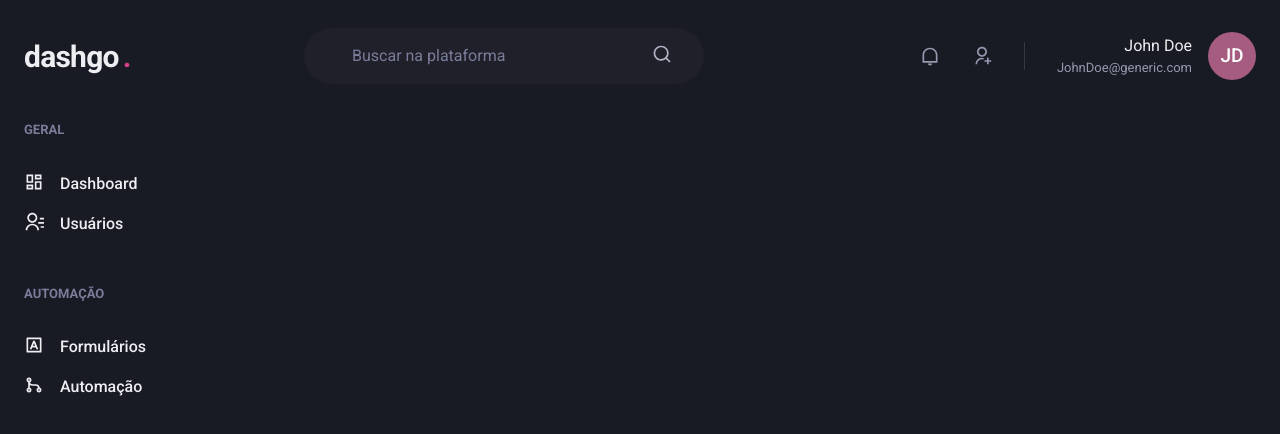
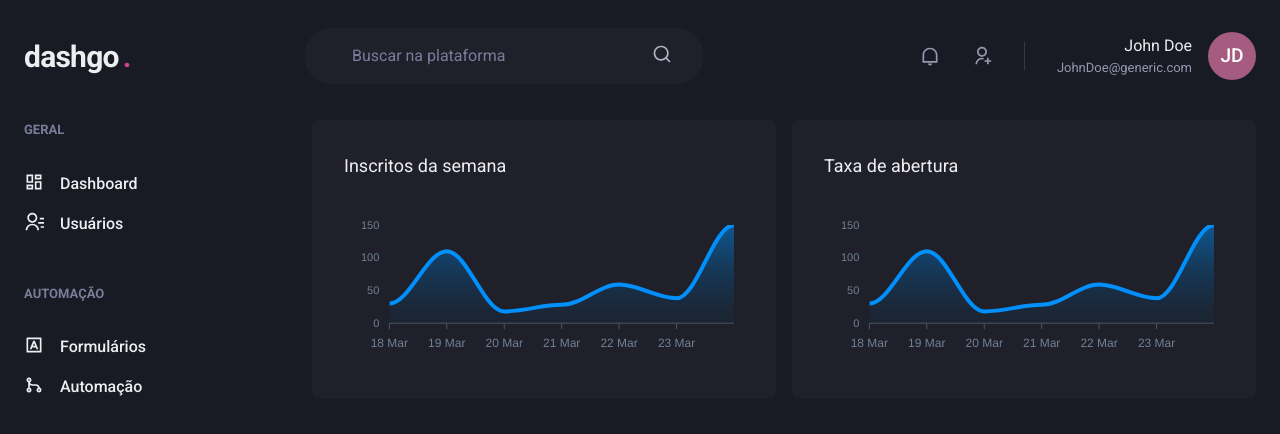
Before and after one commit to kalilscr/dashgo, a Next.js app: page /dashboard in a window 1280 px wide. Shown: the top 434 px of the page. Built offline with nearby package versions, Linux system fonts and the light colour scheme.

Commit message:
building the Dashboard page.

```diff
--- a/package.json
+++ b/package.json
@@ -13,9 +13,11 @@
     "@chakra-ui/react": "^1.6.7",
     "@emotion/react": "^11.4.1",
     "@emotion/styled": "^11.3.0",
+    "apexcharts": "^3.28.3",
     "framer-motion": "^4.1.17",
     "next": "11.1.2",
     "react": "17.0.2",
+    "react-apexcharts": "^1.3.9",
     "react-dom": "17.0.2",
     "react-icons": "^4.2.0"
   },
--- a/src/pages/dashboard.tsx
+++ b/src/pages/dashboard.tsx
@@ -1,6 +1,64 @@
-import { Flex } from '@chakra-ui/react';
+import { Flex, SimpleGrid, Box, Text, theme } from '@chakra-ui/react';
+import dynamic from 'next/dynamic';
 import { Header } from '../components/Header';
 import { SideBar } from '../components/SideBar';
+import { ApexOptions } from 'apexcharts';
+
+const Chart = dynamic(() => import('react-apexcharts'), {
+    ssr: false, // server side rendering desligado
+})
+
+const options: ApexOptions = {
+    chart: {
+        toolbar: {
+            show: false,
+        },
+        zoom: {
+            enabled: false,
+        },
+        foreColor: theme.colors.gray[500],
+    },
+    grid: {
+        show: false,
+    },
+    dataLabels: {
+        enabled: false,
+    },
+    tooltip: {
+        enabled: false,
+    },
+    xaxis: {
+        type: 'datetime',
+        axisBorder: {
+            color: theme.colors.gray[600]
+        },
+        axisTicks: {
+            color: theme.colors.gray[600]
+        },
+        categories: [
+            '2021-03-18T00:00:00.000Z',
+            '2021-03-19T00:00:00.000Z',
+            '2021-03-20T00:00:00.000Z',
+            '2021-03-21T00:00:00.000Z',
+            '2021-03-22T00:00:00.000Z',
+            '2021-03-23T00:00:00.000Z',
+            '2021-03-24T00:00:00.000Z',
+        ],
+    },
+    fill: {
+        opacity: 0.3,
+        type: 'gradient',
+        gradient: {
+            shade: 'dark',
+            opacityFrom: 0.7,
+            opacityTo: 0.3,
+        },
+    },
+};
+
+const series = [
+    { name: 'series1', data: [30, 110, 18, 28, 59, 38, 150] }
+];
 
 export default function Dashboard() {
     return (
@@ -9,6 +67,27 @@
 
            <Flex w="100%" my="6" maxWidth={1480} mx="auto" px="6">
                 <SideBar />
+
+                <SimpleGrid flex="1" gap="4" minChildWidth="320px" align="flex-start">
+                    <Box
+                      p="8"
+                      bg="gray.800"
+                      borderRadius={8}
+                      pb="4"
+                    >
+                        <Text fontSize="lg" mb="4">Inscritos da semana</Text>
+                        <Chart options={options} series={series} type="area" height={160} />
+                    </Box>
+                    <Box
+                      p="8"
+                      bg="gray.800"
+                      borderRadius={8}
+                      pb="4"
+                    >
+                        <Text fontSize="lg" mb="4">Taxa de abertura</Text>
+                        <Chart options={options} series={series} type="area" height={160} />
+                    </Box>
+                </SimpleGrid>
            </Flex>
         </Flex>
     );
```
Also changed, not shown: 1 other file (tests, documents, lock files or other folders).
